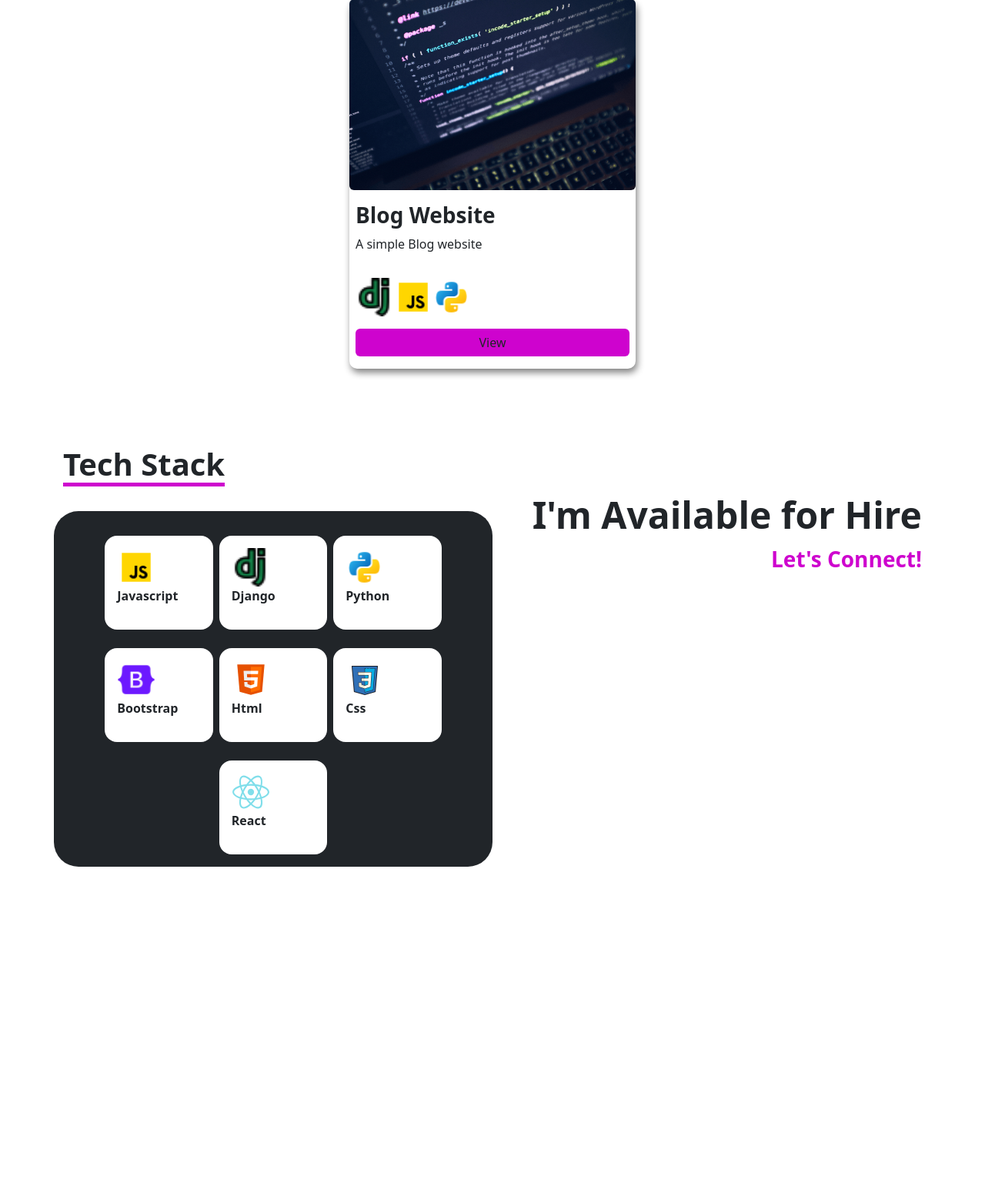
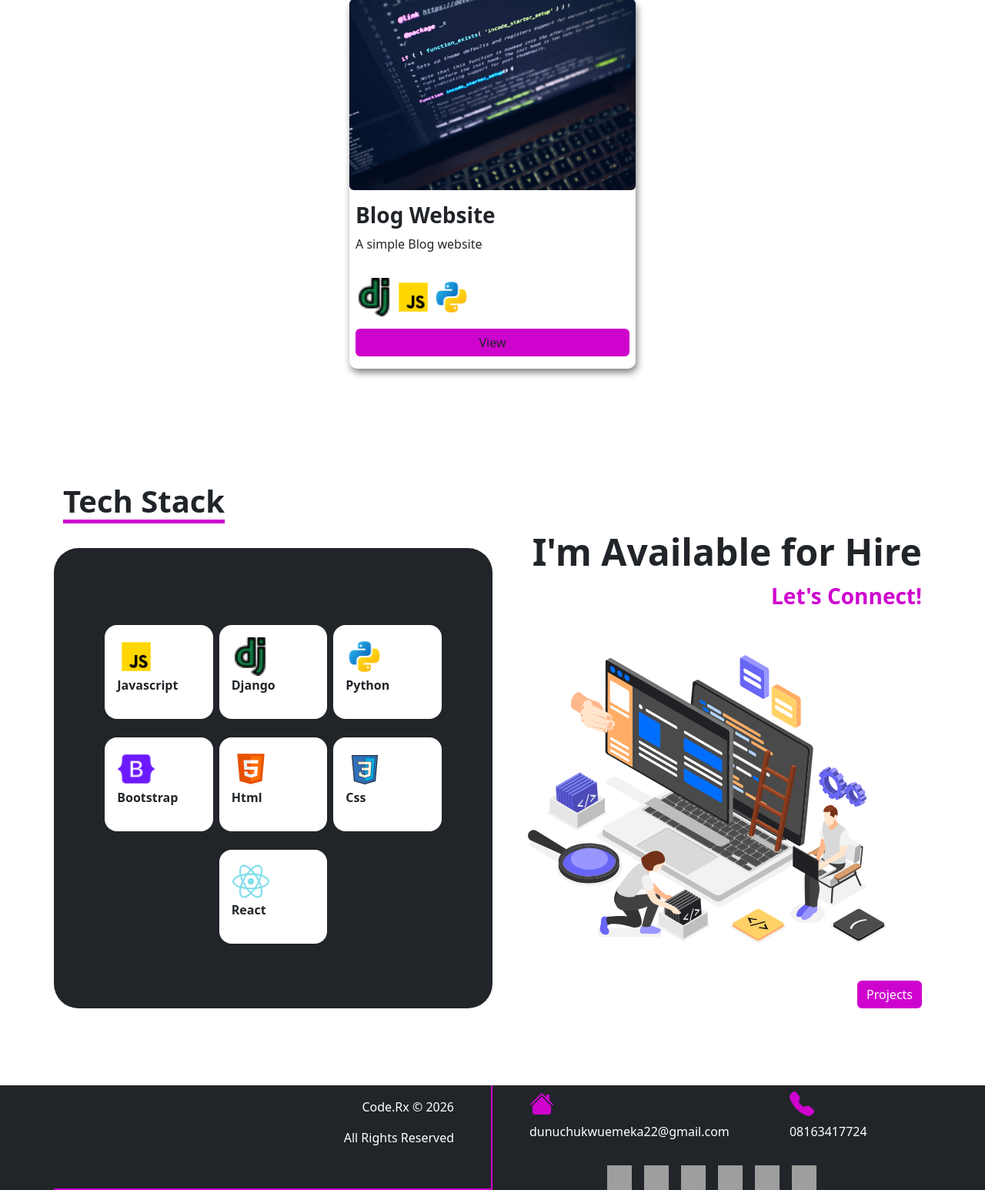
Before and after one commit to LilRex22/Django-Portfolio-website, a Django app: page / in a window 1280 px wide. Shown: the part 2694-4240 px from the top of the page at 77% size. Before the commit the page ends 3820 px from the top, so only its background shows below. Run offline with Django 5.2, Linux system fonts and the light colour scheme; data comes from the database, SQL or seed files in the repository; grey boxes are pictures that could not be loaded.

Commit message:
completed the footer section

```diff
--- a/templates/base.html
+++ b/templates/base.html
@@ -13,10 +13,62 @@
     <link rel="stylesheet" href="https://cdn.jsdelivr.net/npm/bootstrap-icons@1.10.5/font/bootstrap-icons.css">
     <title>Code.Rx.com</title>
 </head>
-<body>
+<body class="d-flex flex-column">
     {% include 'navbar.html' %}
     {% block content %}
     {% endblock %}
+
+    <footer class="bg-dark mt-auto">
+    <div class="container">
+        <div class="row justify-content-center">
+            <div class="col-10 col-lg-6 text-lg-end pe-lg-5 mb-3 mb-lg-0 text-center" style="border-right: 2px solid rgb(206, 3, 206); border-bottom: 2px solid rgb(206, 3, 206);">
+                <p class="text-white mt-3">Code.Rx &copy; 2026</p>
+                <p class="text-white mt-3">All Rights Reserved</p>
+            </div>
+
+            <div class="col-12 col-lg-6 px-lg-5">
+                <div class="d-flex flex-column gap-3 align-items-center">
+
+                    <div class="d-flex gap-5">
+                        <p class="text-white"><i class="bi bi-house-fill me-2 fs-2" style="color: rgb(206, 3, 206);"></i>dunuchukwuemeka22@gmail.com</p>
+                        <p class="text-white"><i class="bi bi-telephone-fill me-2 fs-2" style="color: rgb(206, 3, 206);"></i>08163417724</p>
+                    </div>
+
+                    <div class="d-flex gap-3 align-items-center">
+                        <!-- social icons here -->
+                        <a href="" class="text-decoration-none">
+                            <img width="32" height="32" src="https://img.icons8.com/windows/32/github.png" alt="github"/>
+                        </a>
+
+                        <a href="" class="text-decoration-none">
+                            <img width="32" height="32" src="https://img.icons8.com/color/48/linkedin.png" alt="linkedin"/>
+                        </a>
+
+                        <a href="" class="text-decoration-none">
+                            <img width="32" height="32" src="https://img.icons8.com/softteal-gradient/24/whatsapp.png" alt="whatsapp"/>
+                        </a>
+
+                        <a href="" class="text-decoration-none">
+                            <img width="32" height="32" src="https://img.icons8.com/color/48/facebook-new.png" alt="facebook-new"/>
+                        </a>
+
+                        <a href="" class="text-decoration-none">
+                            <img width="32" height="32" src="https://img.icons8.com/fluency/48/instagram-new.png" alt="instagram-new"/>
+                        </a>
+
+                        <a href="" class="text-decoration-none">
+                            <img width="32" height="32" src="https://img.icons8.com/ios-filled/50/twitterx--v1.png" alt="twitterx--v1"/>
+                        </a>
+                    </div>
+                </div>
+            </div>
+        </div>
+    </div>
+</footer>
+
     <script src="{% static 'js/script.js' %}"></script>
 </body>
 </html>
+<!-- <div class="col-6 d-flex gap-3">
+
+</div> -->
--- a/templates/home.html
+++ b/templates/home.html
@@ -17,7 +17,7 @@
 
                 <div class="container ps-0 d-flex">
                     <a class='btn btn-dark mt-2' href="">Get in Touch</a>
-                    <a class='btn btn-outline-dark mt-2 ms-2' style="background-color:  rgb(206, 3, 206); border: none;" href="">Projects</a>
+                    <a class='btn btn-outline-dark mt-2 ms-2 text-white' style="background-color:  rgb(206, 3, 206); border: none;" href="">Projects</a>
                 </div>
             </div>
             <div class="col-11 col-lg-5 d-flex justify-content-end position-relative h_bg mt-4 mt-lg-0" style="background-color:  rgb(206, 3, 206); border-radius: 40%;">
@@ -162,7 +162,7 @@
 
 
 <!-- tech stack section -->
-<section class="" style="margin-top: 100px;">
+<section class="" style="margin-top: 100px; margin-bottom: 100px;">
     <div class="container">
         <h3 class="text-center fw-bold display-6 mt-5" style="border-bottom: 5px solid rgb(206, 3, 206); width: fit-content;">Tech Stack</h3>
         <div class="row justify-content-center">
@@ -211,6 +211,8 @@
             <div class="col-12 col-lg-6 mt-3 mt-lg-0">
                 <h3 class="display-5 fw-bold text-end">I'm Available for Hire</h3>
                 <p class="text-end fs-3 fw-bold" style="color: rgb(206, 3, 206);">Let's Connect!</p>
+                <img src="{% static 'assets/coding.svg' %}" alt="coding" class="img-fluid">
+                <a class='btn btn-outline-dark text-white mt-2 float-end' style="background-color:  rgb(206, 3, 206); border: none;" href="">Projects</a>
             </div>
         </div>
     </div>
--- a/templates/navbar.html
+++ b/templates/navbar.html
@@ -20,9 +20,9 @@
                     <a class="nav-link fw-bold p" href="" id="contact">Contact</a>
                 </li>
                 <li class="nav-item">
-                    <a class="btn btn-dark d-lg-none msg-btn" href="#">
+                    <a class="btn btn-dark d-lg-none msg-btn fw-bold" href="#">
                     <i class="bi bi-journal-text me-1"></i>
-                    Message</a>
+                    Blogs</a>
                 </li>
             </ul>
         </div>
```
Also changed, not shown: templates/projects.html (added, +9 -0 lines), static/assets/coding.svg (added), static/css/styles.css (line endings or trailing spaces).
